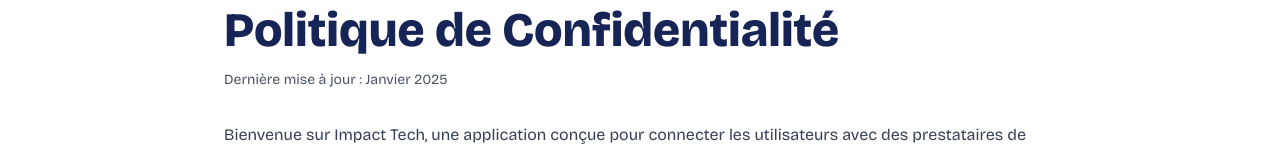
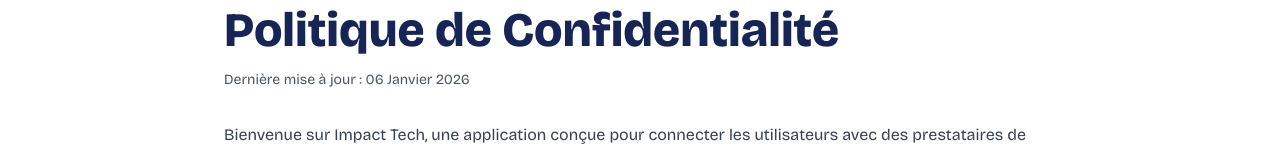
Before and after one commit to Ionfinisher/impact-tech-next, a Next.js app: page /politique-confidentialite in a window 1280 px wide. Shown: the part 122-274 px from the top of the page. Built offline with nearby package versions, Linux system fonts and the light colour scheme.

Commit message:
update privacy policy

```diff
--- a/src/app/politique-confidentialite/page.tsx
+++ b/src/app/politique-confidentialite/page.tsx
@@ -196,7 +196,7 @@
           </h1>
 
           <p className="text-sm text-gray-600 dark:text-gray-400 mb-8">
-            Dernière mise à jour : Janvier 2025
+            Dernière mise à jour : 06 Janvier 2026
           </p>
 
           <div className="prose prose-lg dark:prose-invert max-w-none space-y-8">
```
